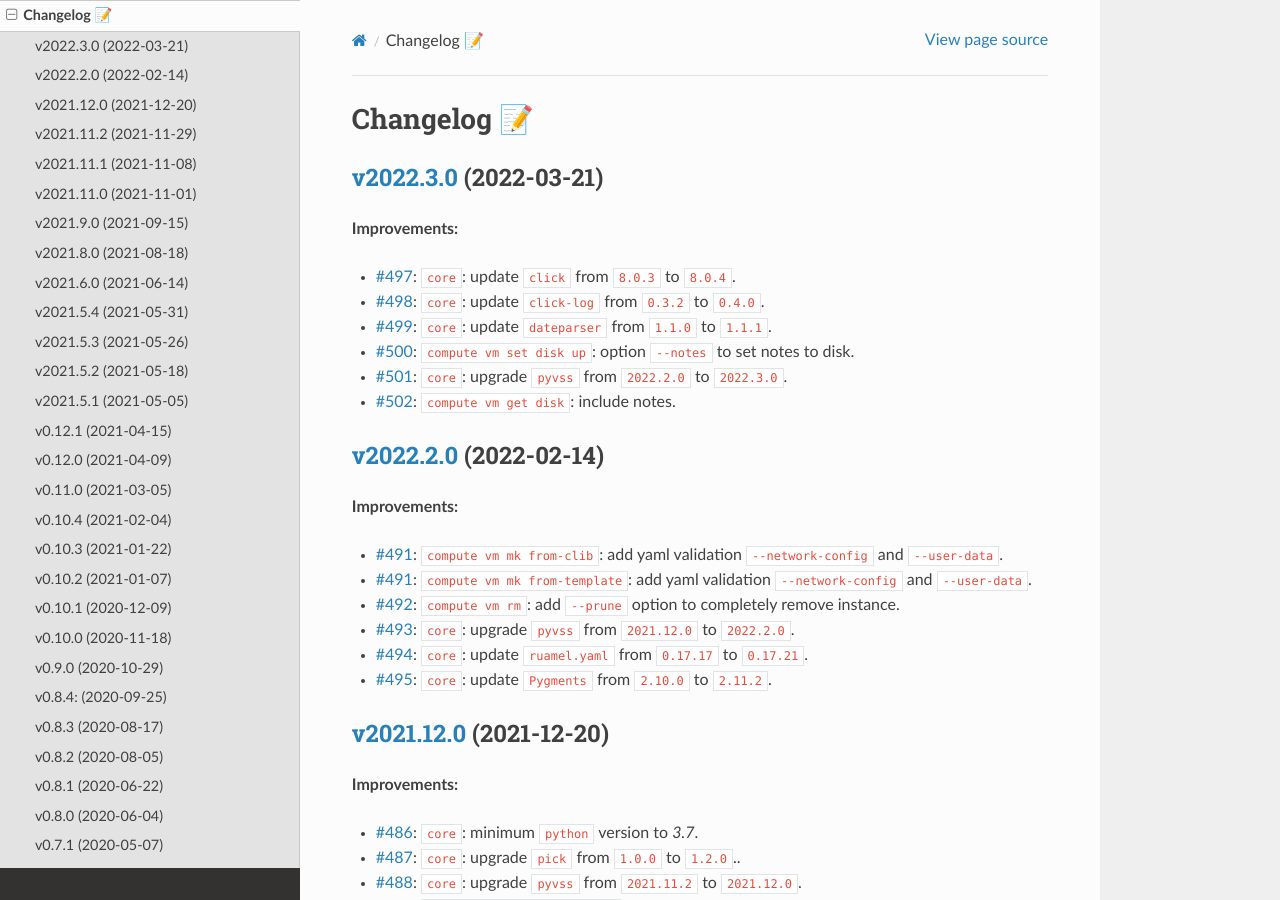
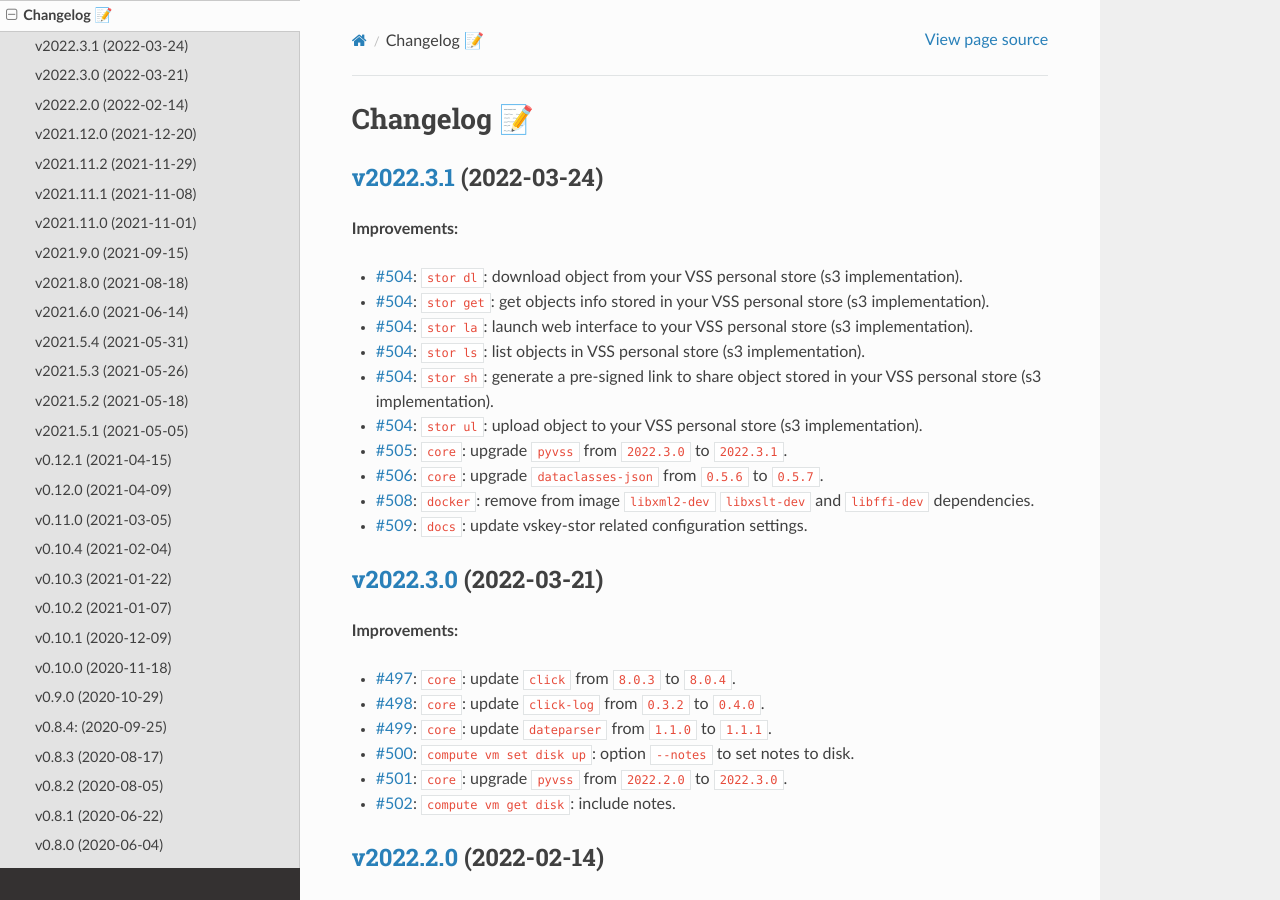
Before and after one commit to EIS-ITS/vss-cli, a Sphinx documentation site: the page built from docs/changelog.rst, in a window 1280 px wide and 900 px high. Built offline with Sphinx 7.4.7 and the Read the Docs theme 2.0.0, drawn with Linux system fonts in a browser that asks for light colours; the version number could not be read and is left out.

Commit message:
Issue #507: 🎉Version release v2022.3.1 - fixes #507

```diff
--- a/docs/changelog.rst
+++ b/docs/changelog.rst
@@ -1,5 +1,21 @@
 Changelog 📝
 ============
+
+`v2022.3.1 <https://gitlab-ee.eis.utoronto.ca/vss/vss-cli/tags/v2022.3.1>`_ (2022-03-24)
+---------------------------------------------------------------------------------------------
+
+**Improvements:**
+
+- `#504 <https://gitlab-ee.eis.utoronto.ca/vss/vss-cli/issues/504>`_: ``stor dl``: download object from your VSS personal store (s3 implementation).
+- `#504 <https://gitlab-ee.eis.utoronto.ca/vss/vss-cli/issues/504>`_: ``stor get``: get objects info stored in your VSS personal store (s3 implementation).
+- `#504 <https://gitlab-ee.eis.utoronto.ca/vss/vss-cli/issues/504>`_: ``stor la``: launch web interface to your VSS personal store (s3 implementation).
+- `#504 <https://gitlab-ee.eis.utoronto.ca/vss/vss-cli/issues/504>`_: ``stor ls``: list objects in VSS personal store (s3 implementation).
+- `#504 <https://gitlab-ee.eis.utoronto.ca/vss/vss-cli/issues/504>`_: ``stor sh``: generate a pre-signed link to share object stored in your VSS personal store (s3 implementation).
+- `#504 <https://gitlab-ee.eis.utoronto.ca/vss/vss-cli/issues/504>`_: ``stor ul``: upload object to your VSS personal store (s3 implementation).
+- `#505 <https://gitlab-ee.eis.utoronto.ca/vss/vss-cli/issues/505>`_: ``core``: upgrade ``pyvss`` from ``2022.3.0`` to ``2022.3.1``.
+- `#506 <https://gitlab-ee.eis.utoronto.ca/vss/vss-cli/issues/506>`_: ``core``: upgrade ``dataclasses-json`` from ``0.5.6`` to ``0.5.7``.
+- `#508 <https://gitlab-ee.eis.utoronto.ca/vss/vss-cli/issues/508>`_: ``docker``: remove from image ``libxml2-dev`` ``libxslt-dev`` and ``libffi-dev`` dependencies.
+- `#509 <https://gitlab-ee.eis.utoronto.ca/vss/vss-cli/issues/509>`_: ``docs``: update vskey-stor related configuration settings.
 
 `v2022.3.0 <https://gitlab-ee.eis.utoronto.ca/vss/vss-cli/tags/v2022.3.0>`_ (2022-03-21)
 ---------------------------------------------------------------------------------------------
```
Also changed, not shown: CHANGELOG.md (+20 -5 lines), .bumpversion.cfg, 3 other files.
